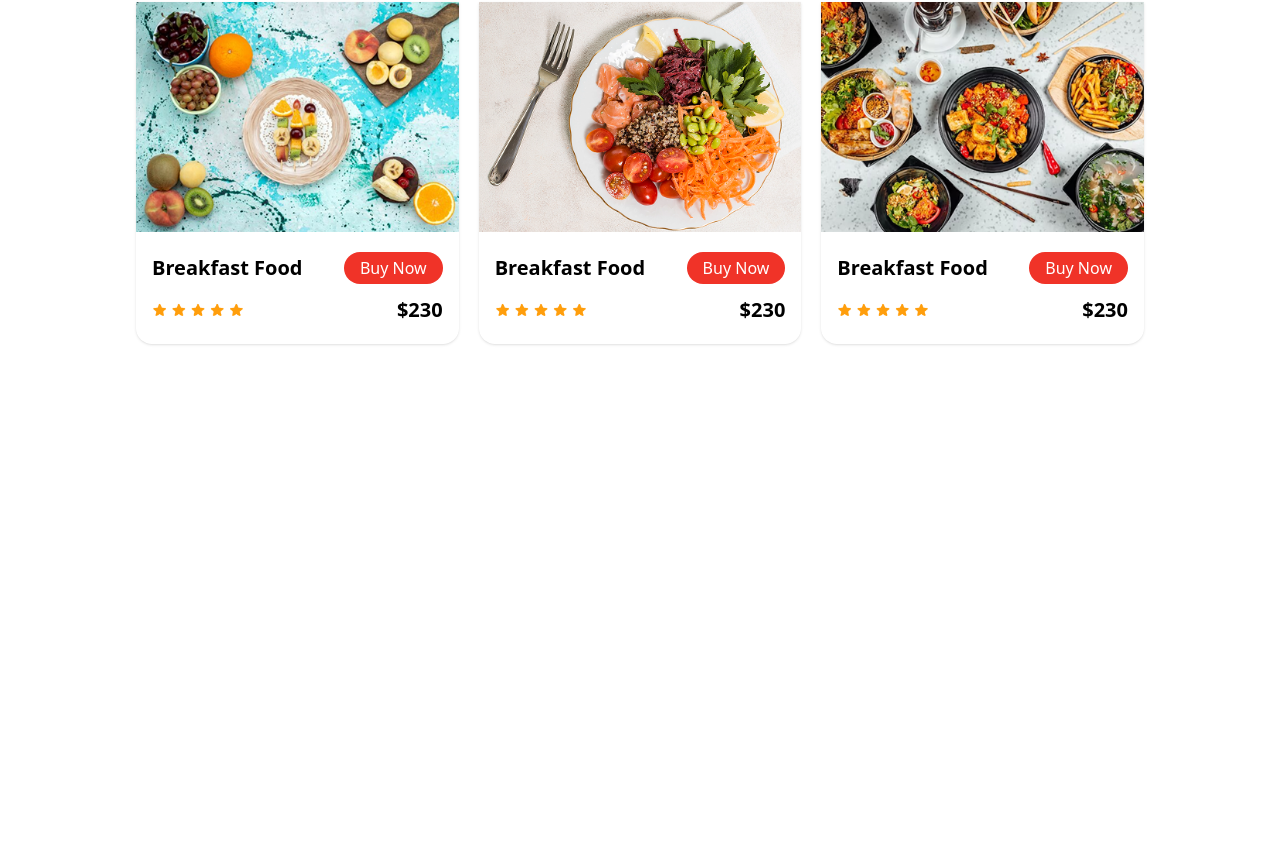
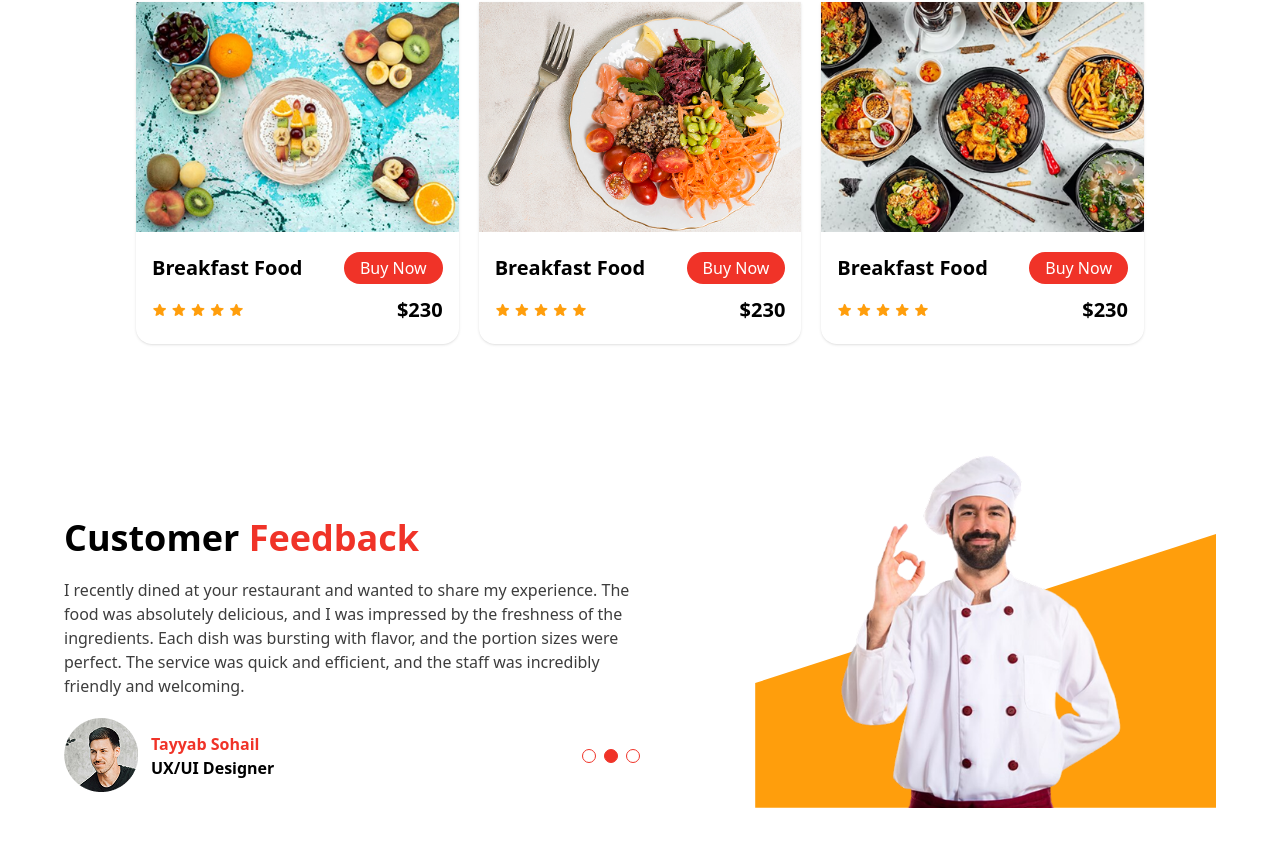
Before and after one commit to Will24300/foodie, a React (Vite) app: page / in a window 1280 px wide. Shown: the part 2412-3258 px from the top of the page. Before the commit the page ends 2836 px from the top, so only its background shows below. Built offline with nearby package versions, Linux system fonts and the light colour scheme.

Commit message:
add contact section

```diff
--- a/src/App.jsx
+++ b/src/App.jsx
@@ -1,4 +1,5 @@
 import About from "./components/About";
+import Contact from "./components/Contact";
 import Menu from "./components/Menu";
 import Navbar from "./components/Navbar";
 
@@ -8,6 +9,7 @@ function App() {
       <Navbar />
       <About />
       <Menu />
+      <Contact />
     </>
   );
 }
--- /dev/null
+++ b/src/components/Contact.jsx
@@ -0,0 +1,50 @@
+import user from "../assets/user.png";
+import chef from "../assets/chef.png";
+
+function Contact() {
+  return (
+    <>
+      <section className="w-[90%] mx-auto py-20">
+        <div className="flex justify-between items-center gap-25">
+          <div className="w-2/4">
+            <h1 className="font-semibold text-4xl pb-5">
+              Customer <span className="text-[#F03328]">Feedback</span>
+            </h1>
+            <p className="text-[#3D3D3D] pb-5">
+              I recently dined at your restaurant and wanted to share my
+              experience. The food was absolutely delicious, and I was impressed
+              by the freshness of the ingredients. Each dish was bursting with
+              flavor, and the portion sizes were perfect. The service was quick
+              and efficient, and the staff was incredibly friendly and
+              welcoming.
+            </p>
+            <div className="flex justify-between items-center">
+              <div className="flex justify-center items-center gap-3">
+                <img src={user} alt="user" />
+                <div className="font-semibold">
+                  <h2 className="text-[#F03328]">Tayyab Sohail</h2>
+                  <p>UX/UI Designer</p>
+                </div>
+              </div>
+              <div className="flex  gap-2">
+                <div className="p-1.5 border cursor-pointer rounded-full border-[#F03328]"></div>
+                <div className="p-1.5 border cursor-pointer bg-[#F03328] rounded-full border-[#F03328]"></div>
+                <div className="p-1.5 border cursor-pointer rounded-full border-[#F03328]"></div>
+              </div>
+            </div>
+          </div>
+          <div className="w-2/5 relative">
+            <div className="bg-[#FF9E0C]   h-76 flex justify-center items-center pb-20 [clip-path:polygon(0_59%,_100%_10%,_100%_100%,_0%_100%)]"></div>
+            <img
+              src={chef}
+              alt="chef"
+              className="h-96 absolute top-[-80px] left-7"
+            />
+          </div>
+        </div>
+      </section>
+    </>
+  );
+}
+
+export default Contact;
```
Also changed, not shown: src/assets/chef.png (added), src/assets/user.png (added).
